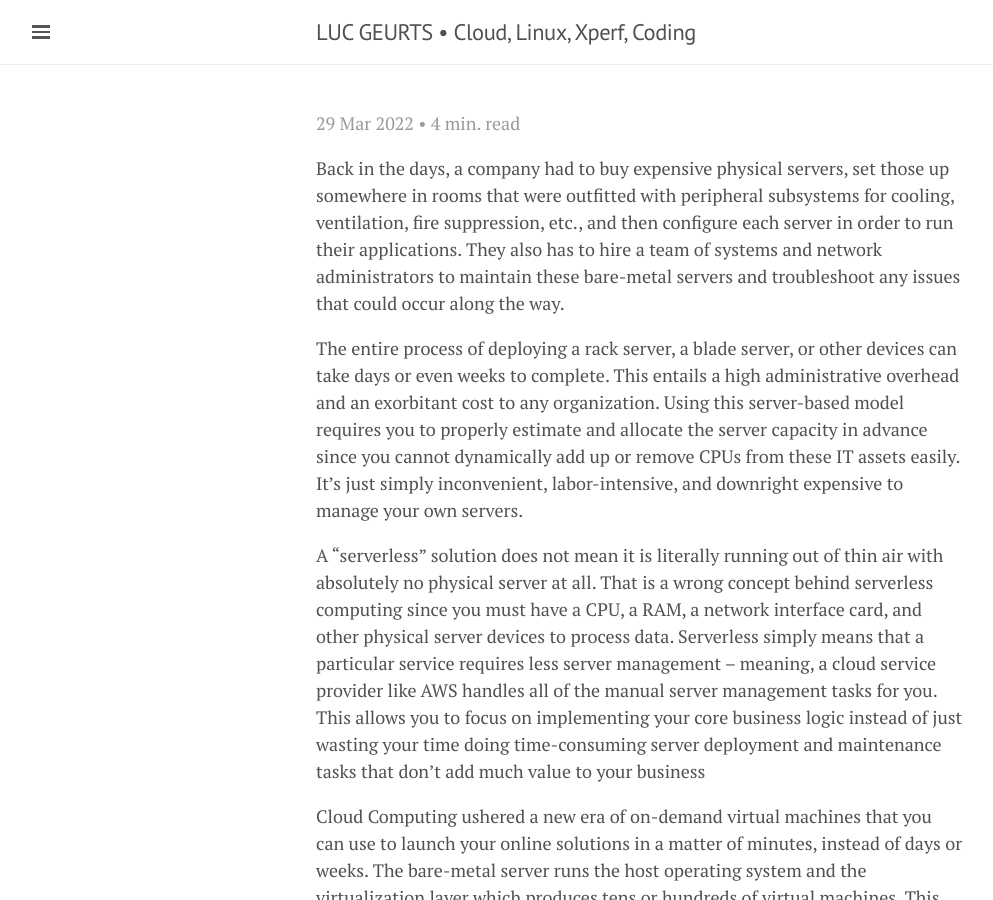
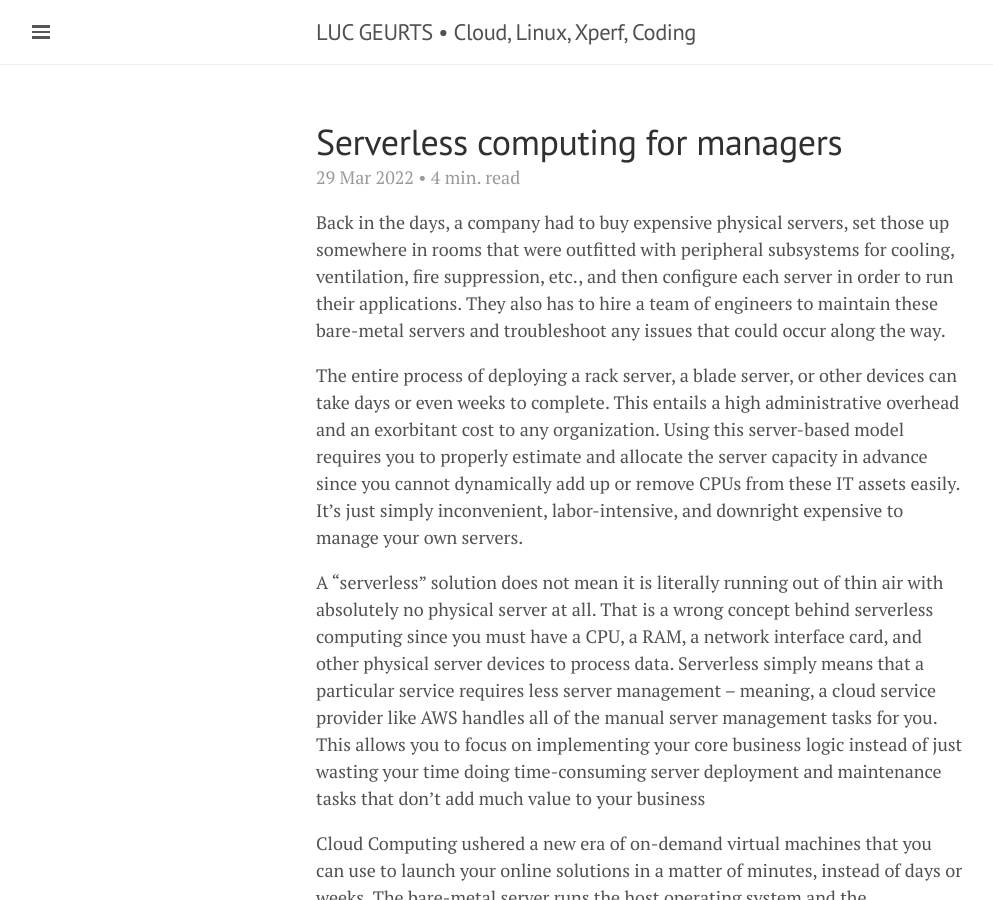
Before and after one commit to lgeurts/lgeurts.github.io, a Jekyll site: the page built from _posts/2022-03-29-what-is-serverless-computing.md, in a window 1280 px wide and 900 px high. Shown: the whole window, without its empty margins (0-993 px from the left). Built offline with Jekyll 4.4.1, drawn with Linux system fonts in a browser that asks for light colours; nearby versions of some CDN libraries; our own code applies the rules of GitHub Pages for plain Markdown files; comment, search, counter and statistics services are not loaded.

Commit message:
Update 2022-03-29-what-is-serverless-computing.md

```diff
--- a/_posts/2022-03-29-what-is-serverless-computing.md
+++ b/_posts/2022-03-29-what-is-serverless-computing.md
@@ -1,15 +1,15 @@
 ---
 
 layout: post
-title:Serverless computing for managers
+title: Serverless computing for managers
 read_time: true
 comments: true
-category:
+category: Cloud Computing
 tags: [ Cloud Computing ]
 
 ---
 
-Back in the days, a company had to buy expensive physical servers, set those up somewhere in rooms that were outfitted with peripheral subsystems for cooling, ventilation, fire suppression, etc., and then configure each server in order to run their applications. They also has to hire a team of systems and network administrators to maintain these bare-metal servers and troubleshoot any issues that could occur along the way.
+Back in the days, a company had to buy expensive physical servers, set those up somewhere in rooms that were outfitted with peripheral subsystems for cooling, ventilation, fire suppression, etc., and then configure each server in order to run their applications. They also has to hire a team of engineers to maintain these bare-metal servers and troubleshoot any issues that could occur along the way.
 
 The entire process of deploying a rack server, a blade server, or other devices can take days or even weeks to complete. This entails a high administrative overhead and an exorbitant cost to any organization. Using this server-based model requires you to properly estimate and allocate the server capacity in advance since you cannot dynamically add up or remove CPUs from these IT assets easily. It’s just simply inconvenient, labor-intensive, and downright expensive to manage your own servers.
 
```
